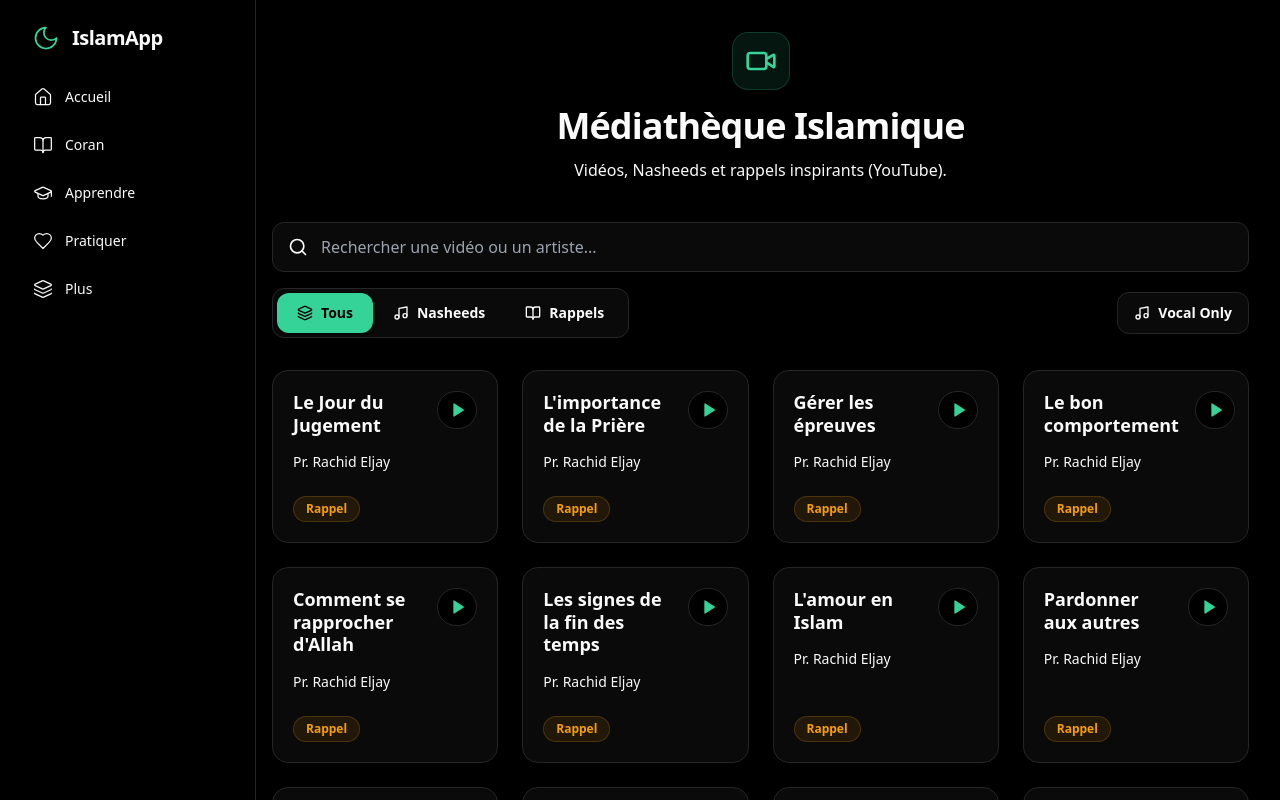
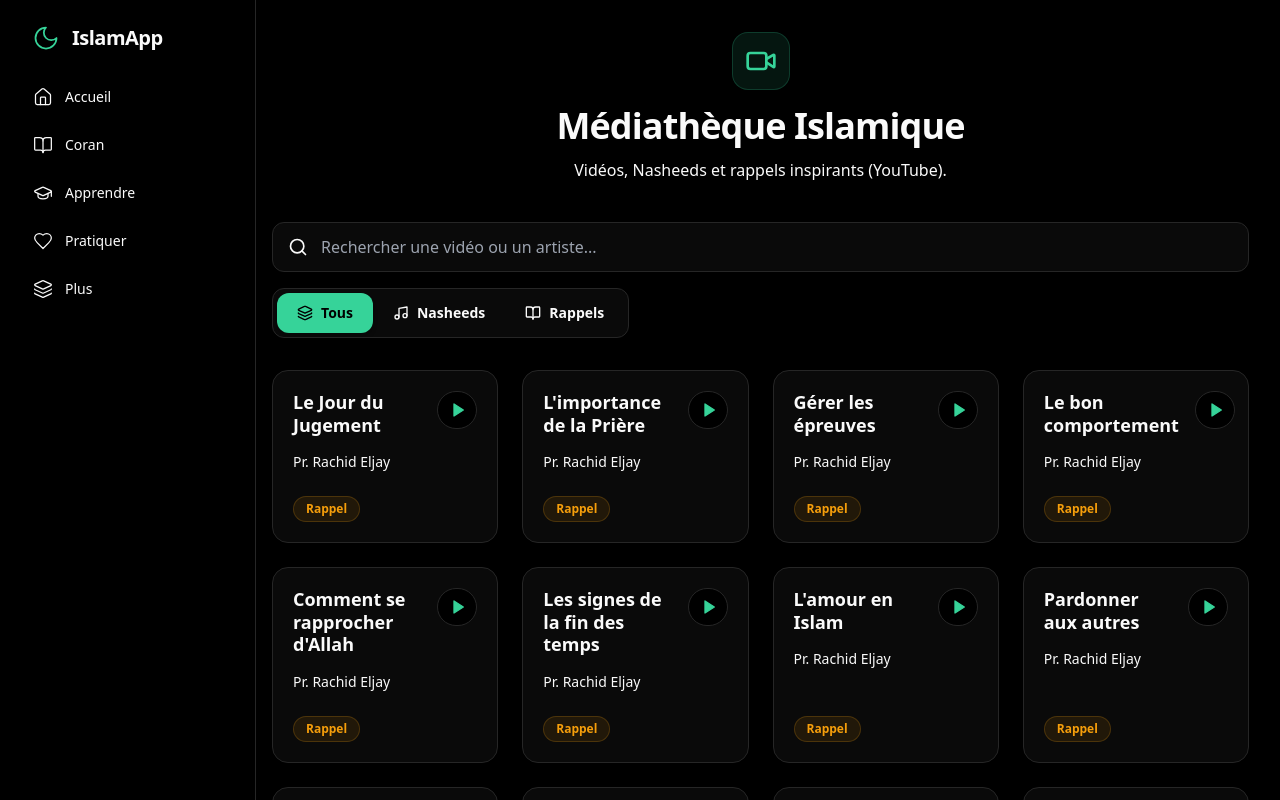
Before and after one commit to Nerd658/islam-app, a React (Vite) app in the folder FRONTEND/islam app/: page /nasheeds in a window 1280 px wide. Shown: the top 800 px of the page. Built offline with nearby package versions, Linux system fonts and the light colour scheme.

Commit message:
Remove vocal only filter from Nasheeds page

```diff
--- a/FRONTEND/islam app/src/pages/Nasheeds.jsx
+++ b/FRONTEND/islam app/src/pages/Nasheeds.jsx
@@ -5,7 +5,6 @@ import PageHeader from '../components/PageHeader';
 
 export default function Nasheeds() {
   const [activeCategory, setActiveCategory] = useState('Tous');
-  const [vocalOnly, setVocalOnly] = useState(false);
   const [searchQuery, setSearchQuery] = useState('');
   const [currentPage, setCurrentPage] = useState(1);
   const [activeNasheed, setActiveNasheed] = useState(null);
@@ -17,8 +16,6 @@ export default function Nasheeds() {
     return nasheedsData.filter(n => {
       // Filtre catégorie
       if (activeCategory !== 'Tous' && n.category !== activeCategory) return false;
-      // Filtre a cappella
-      if (vocalOnly && !n.isVocalOnly) return false;
       // Filtre recherche (titre ou artiste)
       if (searchQuery.trim()) {
         const query = searchQuery.toLowerCase();
@@ -28,7 +25,7 @@ export default function Nasheeds() {
       }
       return true;
     });
-  }, [activeCategory, vocalOnly, searchQuery]);
+  }, [activeCategory, searchQuery]);
 
   // Pagination
   const totalPages = Math.max(1, Math.ceil(filteredNasheeds.length / ITEMS_PER_PAGE));
@@ -44,10 +41,6 @@ export default function Nasheeds() {
   };
   const handleSearchChange = (e) => {
     setSearchQuery(e.target.value);
-    setCurrentPage(1);
-  };
-  const handleVocalToggle = () => {
-    setVocalOnly(!vocalOnly);
     setCurrentPage(1);
   };
 
@@ -107,20 +100,6 @@ export default function Nasheeds() {
                 <BookOpen size={16} /> Rappels
             </button>
             </div>
-
-            {(activeCategory === 'Tous' || activeCategory === 'Nasheed') && (
-                <button
-                onClick={handleVocalToggle}
-                className={`flex items-center px-4 py-2.5 rounded-xl border transition-all font-bold text-sm shadow-sm ${
-                    vocalOnly
-                        ? 'bg-theme-surface border-theme-primary text-theme-primary'
-                        : 'bg-theme-surface border-theme-border text-theme-text-muted hover:text-theme-text'
-                }`}
-                >
-                {vocalOnly ? <CheckCircle className="w-4 h-4 mr-2" /> : <Music className="w-4 h-4 mr-2" />}
-                Vocal Only
-                </button>
-            )}
         </div>
       </div>
 
@@ -153,11 +132,6 @@ export default function Nasheeds() {
                     }`}>
                         {nasheed.category}
                     </span>
-                    {nasheed.isVocalOnly && (
-                        <span className="inline-block text-xs font-bold bg-theme-bg border border-theme-border text-theme-text-muted px-3 py-1 rounded-full">
-                        Sans instruments
-                        </span>
-                    )}
                 </div>
             </div>
             ))}
```
